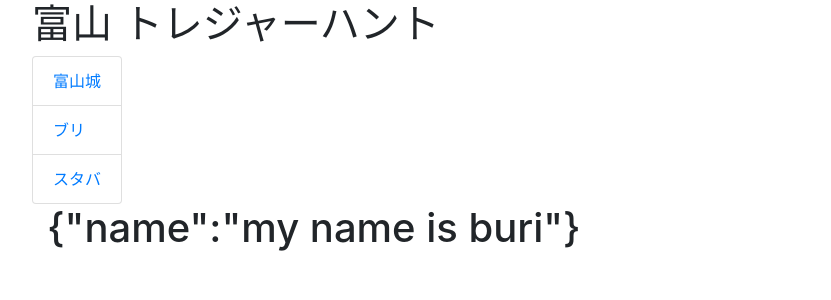
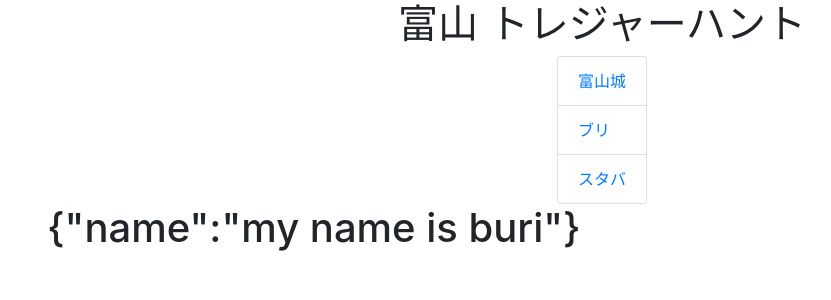
Before and after one commit to toyamahackathon2021/fe, a Next.js app: page / in a window 1280 px wide. Shown: the top 300 px of the page, without its empty margins (38-869 px from the left). Built offline with nearby package versions, Linux system fonts and the light colour scheme.

Commit message:
geo distance

```diff
--- a/package.json
+++ b/package.json
@@ -8,14 +8,14 @@
     "type-check": "tsc"
   },
   "dependencies": {
+    "@turf/turf": "^6.2.0",
     "bootstrap": "^4.5.3",
     "next": "latest",
     "react": "^16.12.0",
     "react-bootstrap": "^1.4.3",
     "react-dom": "^16.12.0",
     "react-use": "^15.3.8",
-    "swr": "^0.4.0",
-    "turf": "^3.0.14"
+    "swr": "^0.4.0"
   },
   "devDependencies": {
     "@types/next": "^9.0.0",
--- a/pages/index.tsx
+++ b/pages/index.tsx
@@ -26,12 +26,13 @@ const IndexPage = () => {
       id: 3,
     },
   ];
+
   return (
     <Container>
-      <Row>
+      <Row className="justify-content-md-center">
         <h1>富山 トレジャーハント</h1>
       </Row>
-      <Row>
+      <Row className="justify-content-md-center">
         <ListGroup>
           {questList.map((q) => (
             <ListGroup.Item>
```
Also changed, not shown: services/geo.ts (added, +13 -0 lines), 1 other file (tests, documents, lock files or other folders).
